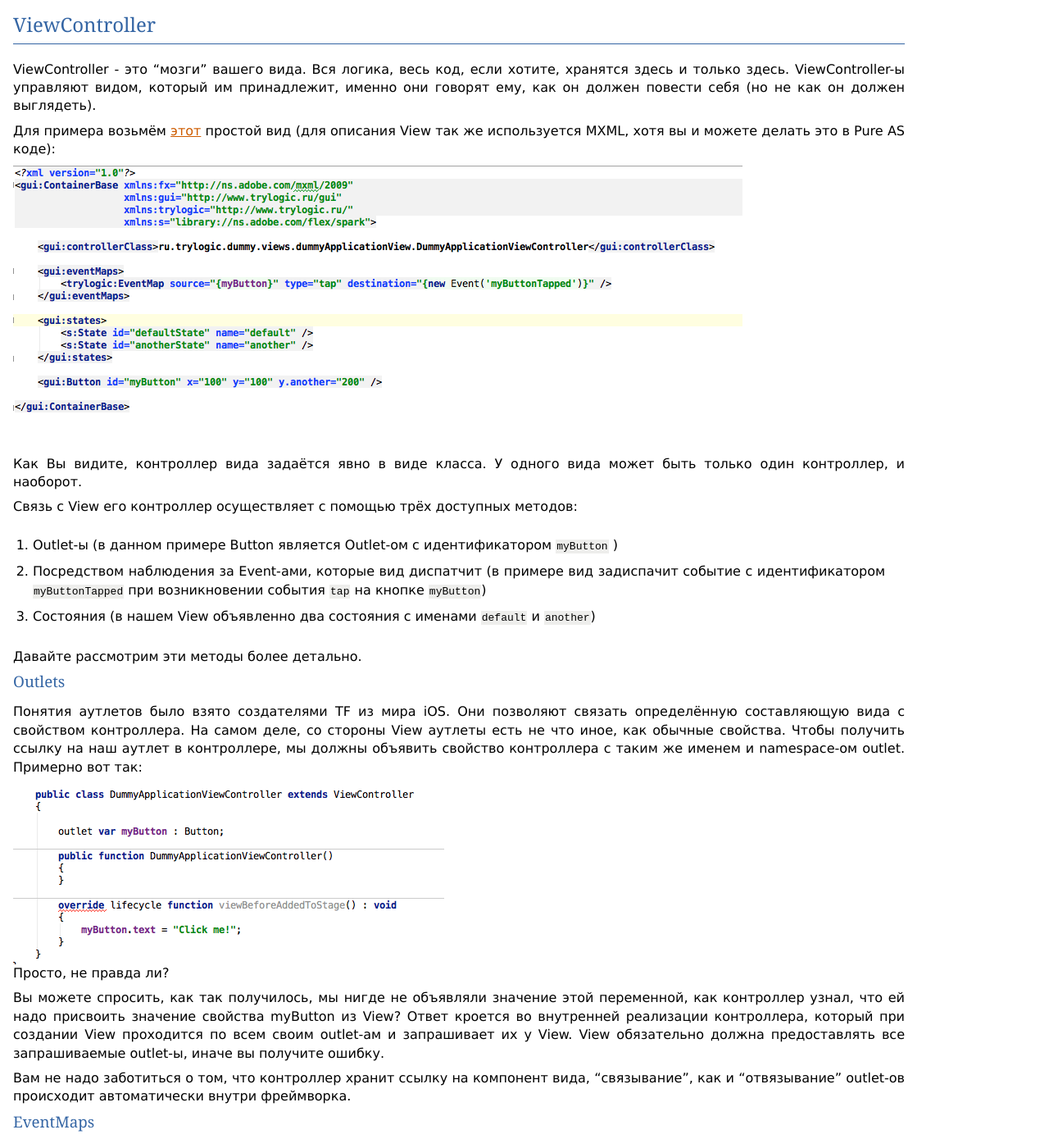
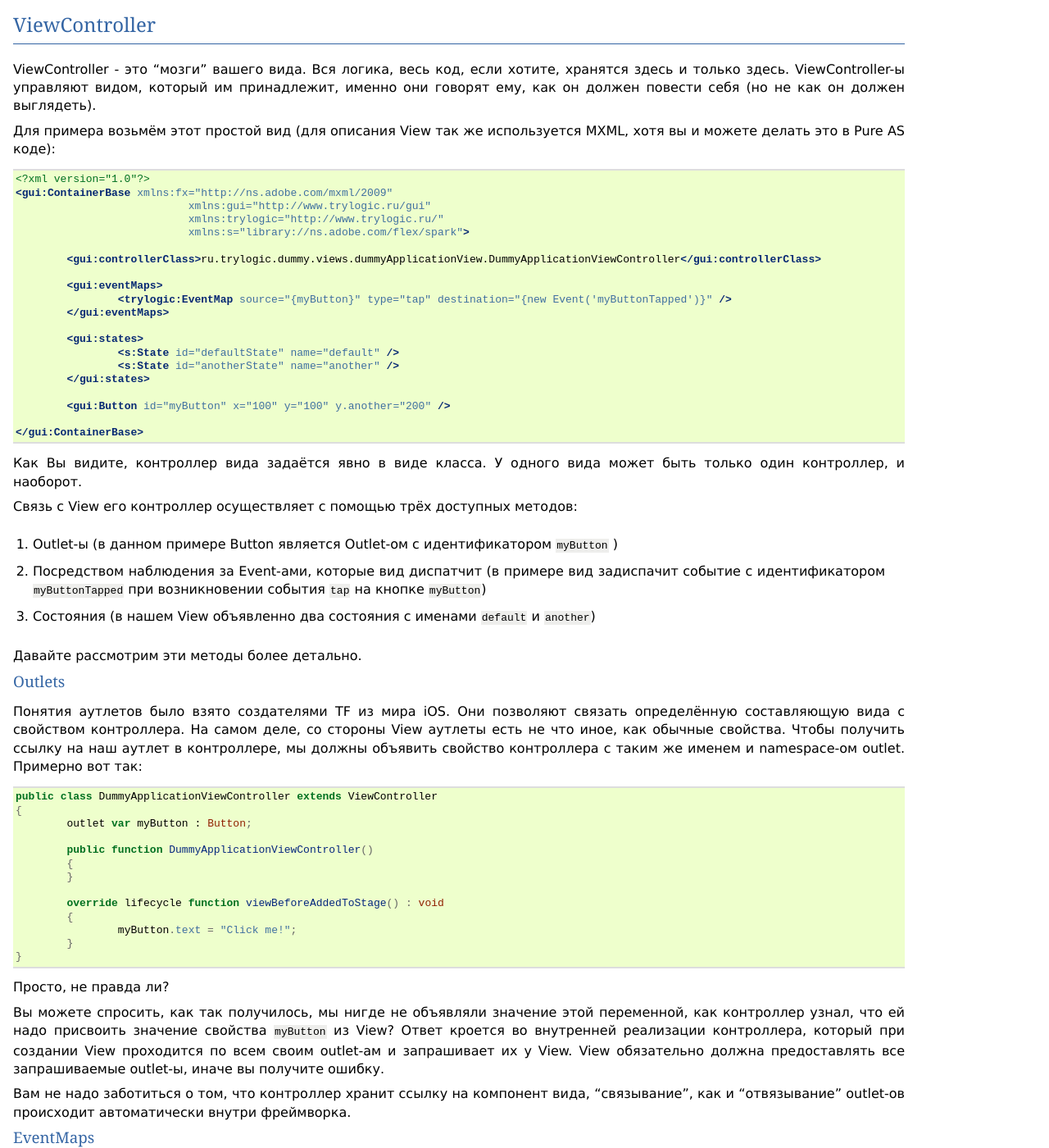
Before and after one commit to Trylogic/TrylogicFrameworkDocs, a Sphinx documentation site: the page built from source/view.rst, in a window 1280 px wide and 1400 px high, scrolled down 583 px. Shown: the whole window at 82% size. Built offline with Sphinx 7.4.7, drawn with Linux system fonts in a browser that asks for light colours.

Commit message:
code blocks

```diff
--- a/source/view.rst
+++ b/source/view.rst
@@ -15,17 +15,33 @@ ViewController
 
 ViewController - это "мозги" вашего вида. Вся логика, весь код, если хотите, хранятся здесь и только здесь. ViewController-ы управляют видом, который им принадлежит, именно они говорят ему, как он должен повести себя (но не как он должен выглядеть).
 
-Для примера возьмём `этот`_ простой вид (для описания View так же используется MXML, хотя вы и можете делать это в Pure AS коде):
+Для примера возьмём этот простой вид (для описания View так же используется MXML, хотя вы и можете делать это в Pure AS коде):
 
-.. _`этот`: https://gist.github.com/4013873
+.. code-block:: mxml
 
-.. image:: _static/ViewExample.png
-	:align: left
-	:target: https://gist.github.com/4013873
+	<?xml version="1.0"?>
+	<gui:ContainerBase xmlns:fx="http://ns.adobe.com/mxml/2009"
+				   xmlns:gui="http://www.trylogic.ru/gui"
+				   xmlns:trylogic="http://www.trylogic.ru/"
+				   xmlns:s="library://ns.adobe.com/flex/spark">
 
-.. container:: clearer
+		<gui:controllerClass>ru.trylogic.dummy.views.dummyApplicationView.DummyApplicationViewController</gui:controllerClass>
 
-	Как Вы видите, контроллер вида задаётся явно в виде класса. У одного вида может быть только один контроллер, и наоборот.
+		<gui:eventMaps>
+			<trylogic:EventMap source="{myButton}" type="tap" destination="{new Event('myButtonTapped')}" />
+		</gui:eventMaps>
+
+		<gui:states>
+			<s:State id="defaultState" name="default" />
+			<s:State id="anotherState" name="another" />
+		</gui:states>
+
+		<gui:Button id="myButton" x="100" y="100" y.another="200" />
+
+	</gui:ContainerBase>
+
+
+Как Вы видите, контроллер вида задаётся явно в виде класса. У одного вида может быть только один контроллер, и наоборот.
 
 Связь с View его контроллер осуществляет с помощью трёх доступных методов:
 
@@ -40,15 +56,26 @@ Outlets
 
 Понятия аутлетов было взято создателями TF из мира iOS. Они позволяют связать определённую составляющую вида с свойством контроллера. На самом деле, со стороны View аутлеты есть не что иное, как обычные свойства. Чтобы получить ссылку на наш аутлет в контроллере, мы должны объявить свойство контроллера с таким же именем и namespace-ом outlet. Примерно вот так:
 
-.. image:: _static/OutletInControllerExample.png
-	:align: left
+.. code-block:: as3
+
+	public class DummyApplicationViewController extends ViewController
+	{
+		outlet var myButton : Button;
+
+		public function DummyApplicationViewController()
+		{
+		}
+
+		override lifecycle function viewBeforeAddedToStage() : void
+		{
+			myButton.text = "Click me!";
+		}
+	}
 
 
-.. container:: clearer
+Просто, не правда ли?
 
-	Просто, не правда ли?
-
-Вы можете спросить, как так получилось, мы нигде не объявляли значение этой переменной, как контроллер узнал, что ей надо присвоить значение свойства myButton из View? Ответ кроется во внутренней реализации контроллера, который при создании View проходится по всем своим outlet-ам и запрашивает их у View. View обязательно должна предоставлять все запрашиваемые outlet-ы, иначе вы получите ошибку.
+Вы можете спросить, как так получилось, мы нигде не объявляли значение этой переменной, как контроллер узнал, что ей надо присвоить значение свойства ``myButton`` из View? Ответ кроется во внутренней реализации контроллера, который при создании View проходится по всем своим outlet-ам и запрашивает их у View. View обязательно должна предоставлять все запрашиваемые outlet-ы, иначе вы получите ошибку.
 
 Вам не надо заботиться о том, что контроллер хранит ссылку на компонент вида, "связывание", как и "отвязывание" outlet-ов происходит автоматически внутри фреймворка.
 
```
